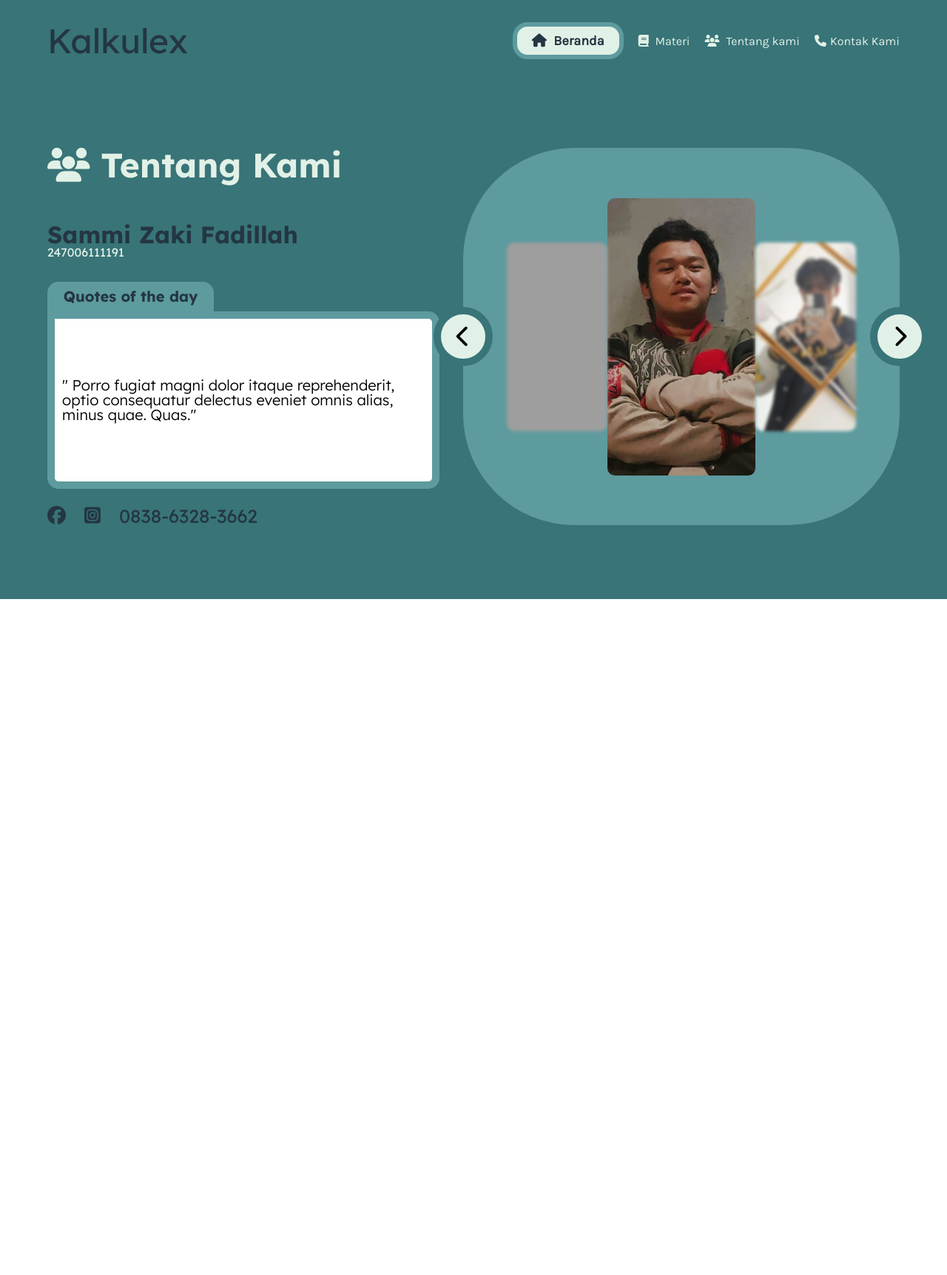
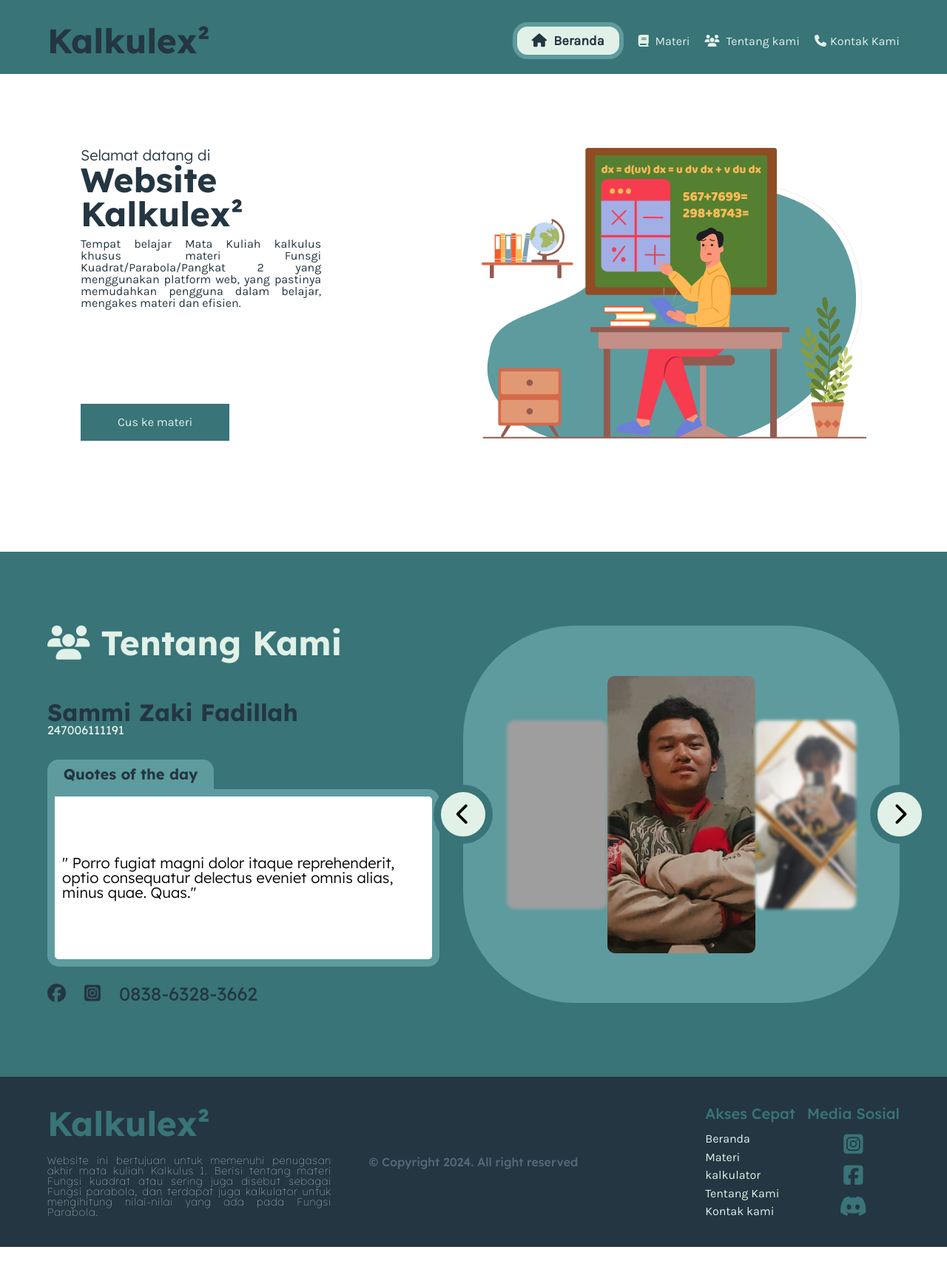
Before and after one commit to rezzazn2/ProjekAkhirKalkulus, a plain HTML site: page index.html in a window 1280 px wide. Shown: the whole page at 74% size. After the commit the page ends 1686 px from the top, so only its background shows below. Drawn offline with Linux system fonts and the light colour scheme; grey boxes are pictures that could not be loaded.

Commit message:
proggres minggu ke-3

```diff
--- /dev/null
+++ b/css/beranda.css
@@ -0,0 +1,52 @@
+section.beranda{
+    background-color: white;
+    margin-top: 150px;
+    padding: 50px;
+}
+
+.beranda-container{
+    width: 90%;
+    margin: 0 auto;
+    display: flex;
+    justify-content: space-between;
+}
+
+.bl{
+    color: var(--main-darker-color);
+    flex: .6;
+    display: flex;
+    justify-content: start;
+    flex-direction: column;
+}
+
+.bl span{
+    font-size: 20px;
+    font-family: LD-light;
+
+}
+
+.bl a.button{
+    display: inline-block;
+    max-width: max-content;
+    text-decoration: none;
+    color: var(--second-color);
+    padding: 17px 50px;
+    box-sizing: content-box;
+    background-color: var(--main-color);
+}
+
+.bl p{
+    max-width: 450px;
+    text-align: justify;
+}
+
+.bl h3{
+    font-size: 46px;
+    font-family: LD-bold;
+    margin-bottom: 10px;
+
+}
+
+.bl .button{
+margin-top: auto;
+}
--- /dev/null
+++ b/css/footer.css
@@ -0,0 +1,83 @@
+footer{
+    background-color: var(--main-darker-color);
+    height: 230px;
+    align-content: center;
+}
+
+.footer-container{
+    width: 90%;
+    margin: 0 auto;
+    display: flex;
+    align-items: center;
+    justify-content: space-evenly
+}
+
+.footer-kiri{
+    flex: 1;
+    max-width: 40%;
+    height: 150px;
+    display: flex;
+    justify-content: space-between;
+    flex-direction: column;
+}
+
+.footer-kiri p{
+    font-family: LD-thin;
+    letter-spacing: 1px;
+    font-size: 14px;
+    text-align: justify;
+    color: var(--second-color);
+}
+
+p.copyright{
+    flex: 1;
+    text-align: center;
+    font-family: LD-medium;
+    color: #546A79;
+}
+
+.footer-kanan{
+    flex: 1;
+    display: flex;
+    justify-content: end;
+    gap: 1em;
+    height: 150px;
+}
+
+.footer-kanan a{
+    text-decoration: none;
+}
+
+.fk-l{
+    display: flex;
+    flex-direction: column;
+    gap: 1em;
+}
+
+.fk-l span{
+    font-size: 20px;
+    color: var(--main-color);
+    font-family: LD-medium;
+}
+
+.fk-l ul{
+    flex: auto;
+    display: flex;
+    flex-direction: column;
+    justify-content: space-between;
+}
+
+.fk-l.ac a{
+    font-size: 16px;
+    color: var(--second-color);
+}
+
+.fk-l.ms{
+    align-items: center;
+    text-align: center;
+
+}
+.fk-l.ms ul i{
+    font-size: 30px;
+    color: var(--main-color);
+}
--- a/css/style.css
+++ b/css/style.css
@@ -22,6 +22,10 @@
 @font-face {
     font-family: 'LD-light';
     src: url('fonts/Lexend_Deca/static/LexendDeca-Light.ttf');
+}
+@font-face {
+    font-family: 'LD-thin';
+    src: url('fonts/Lexend_Deca/static/LexendDeca-Thin.ttf');
 }
 /* valiable */
 
@@ -115,14 +119,14 @@ nav{
 nav.scrolled{
     padding: 10px 0;
     /* border-radius: 0 0 25px 25px; */
-    border-bottom: solid 3px var(--main-darker-color);
+    /* border-bottom: solid 3px var(--main-darker-color); */
 }
 
 .logo{
     display: flex;
     gap: 10px;
     font-size: 46px;
-    font-family: LD-regular;
+    font-family: LD-bold;
     color: var(--main-darker-color);
     user-select: none;
     cursor: pointer;
--- a/index.html
+++ b/index.html
@@ -6,6 +6,8 @@
     <title>Tugas Akhir Projek Kalkulus 1</title>
     <link rel="stylesheet" href="css/style.css">
     <link rel="stylesheet" href="css/slider.css">
+    <link rel="stylesheet" href="css/footer.css">
+    <link rel="stylesheet" href="css/beranda.css">
 </head>
 <body>
     <!-- navbar -->
@@ -13,7 +15,7 @@
         <div class="nav-container">
             <!-- logo -->
              <div class="logo">
-                <h3>Kalkulex</h3>
+                <h3>Kalkulex²</h3>
                 <!-- <i class="fa-solid fa-calculator"></i> -->
              </div>
 
@@ -27,6 +29,25 @@
 
         </div>
     </nav>
+
+    <section class="beranda">
+        <div class="beranda-container">
+            <div class="bl">
+                <span>Selamat datang di</span>
+                <h3>Website Kalkulex²</h3>
+                <p>Tempat belajar Mata Kuliah kalkulus khusus materi Funsgi Kuadrat/Parabola/Pangkat 2 yang menggunakan platform web, yang pastinya memudahkan pengguna dalam belajar, mengakes materi dan efisien.</p>
+
+                <a href="" class="button">Cus ke materi</a>
+            </div>
+            <div class="br">
+                <img src="svg/Group 10.svg" alt="">
+            </div>
+        </div>
+    </section>
+
+
+
+
 
     <!-- tentang kami -->
     <section class="tentang-kami">
@@ -73,7 +94,45 @@
 
     </section>
 
-    <div class="panjang"></div>
+
+
+
+
+
+    <!-- Footer -->
+    <footer>
+        <div class="footer-container">
+                <div class="footer-kiri">
+                    <h3 class="logo" style="color: var(--main-color);">Kalkulex²</h3>
+                    <p>Website ini bertujuan untuk memenuhi penugasan akhir mata kuliah Kalkulus 1. Berisi tentang materi Fungsi kuadrat atau sering juga disebut sebagai Fungsi parabola, dan terdapat juga kalkulator untuk mengihitung nilai-nilai yang ada pada Fungsi Parabola.</p>
+                </div>
+                <p class="copyright">© Copyright 2024. All right reserved</p>
+
+                <ul class="footer-kanan">
+                    <li class="fk-l  ac">
+                        <span>Akses Cepat</span>
+                        <ul>
+                            <li><a href="">Beranda</a></li>
+                            <li><a href="">Materi</a></li>
+                            <li><a href="">kalkulator</a></li>
+                            <li><a href="">Tentang Kami</a></li>
+                            <li><a href="">Kontak kami</a></li>
+                        </ul>
+                    </li>
+                    <li class="fk-l ms">
+                        <span>Media Sosial</span>
+                        <ul>
+                            <li><a href=""><i class="fa-brands fa-square-instagram"></i></a></li>
+                            <li><a href=""><i class="fa-brands fa-square-facebook"></i></a></li>
+                            <li><a href=""><i class="fa-brands fa-discord"></i></a></li>
+                        </ul>
+                    </li>
+                </ul>
+        </div>
+
+    </footer>
+
+    <!-- <div class="panjang"></div> -->
     <script src="js/slider.js"></script>
 
     <script src="js/script.js"></script>
```
Also changed, not shown: slider.html (deleted, +0 -58 lines), svg/Group 10.svg (added), 1 other file.
